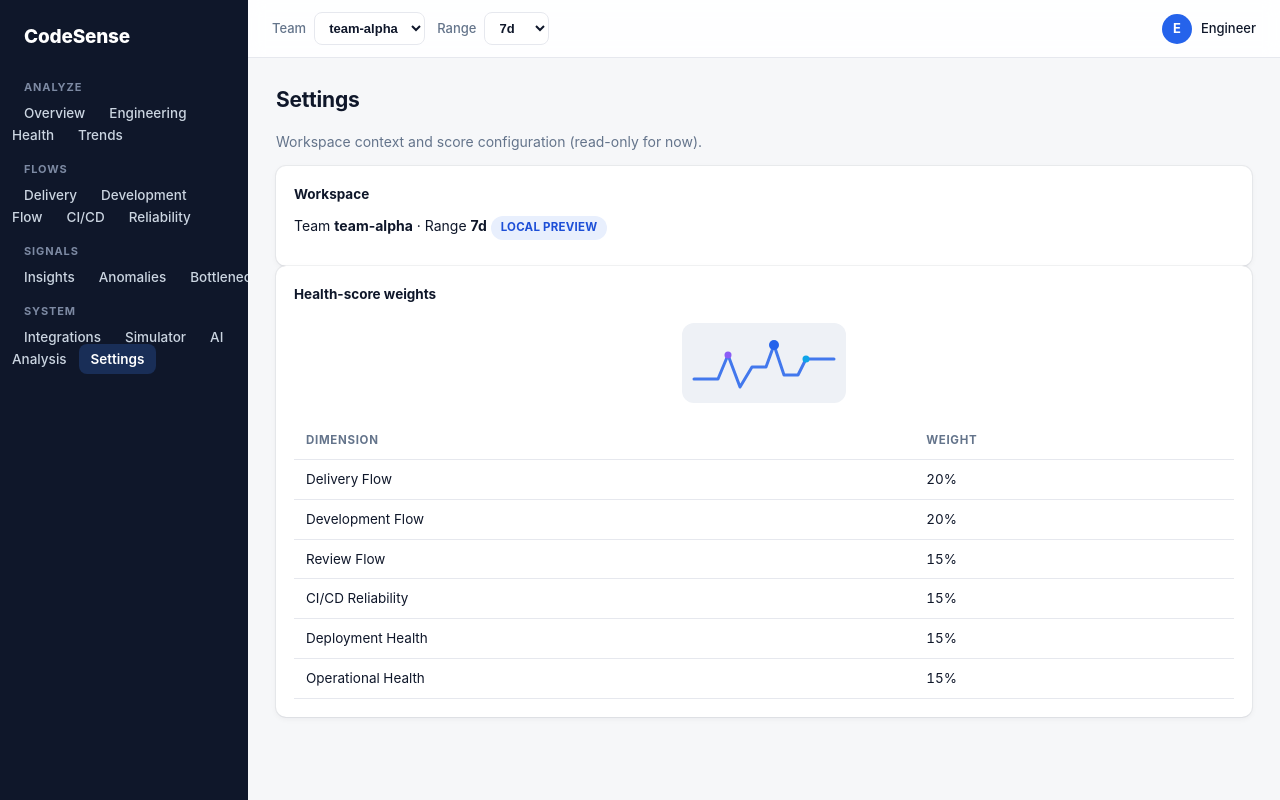
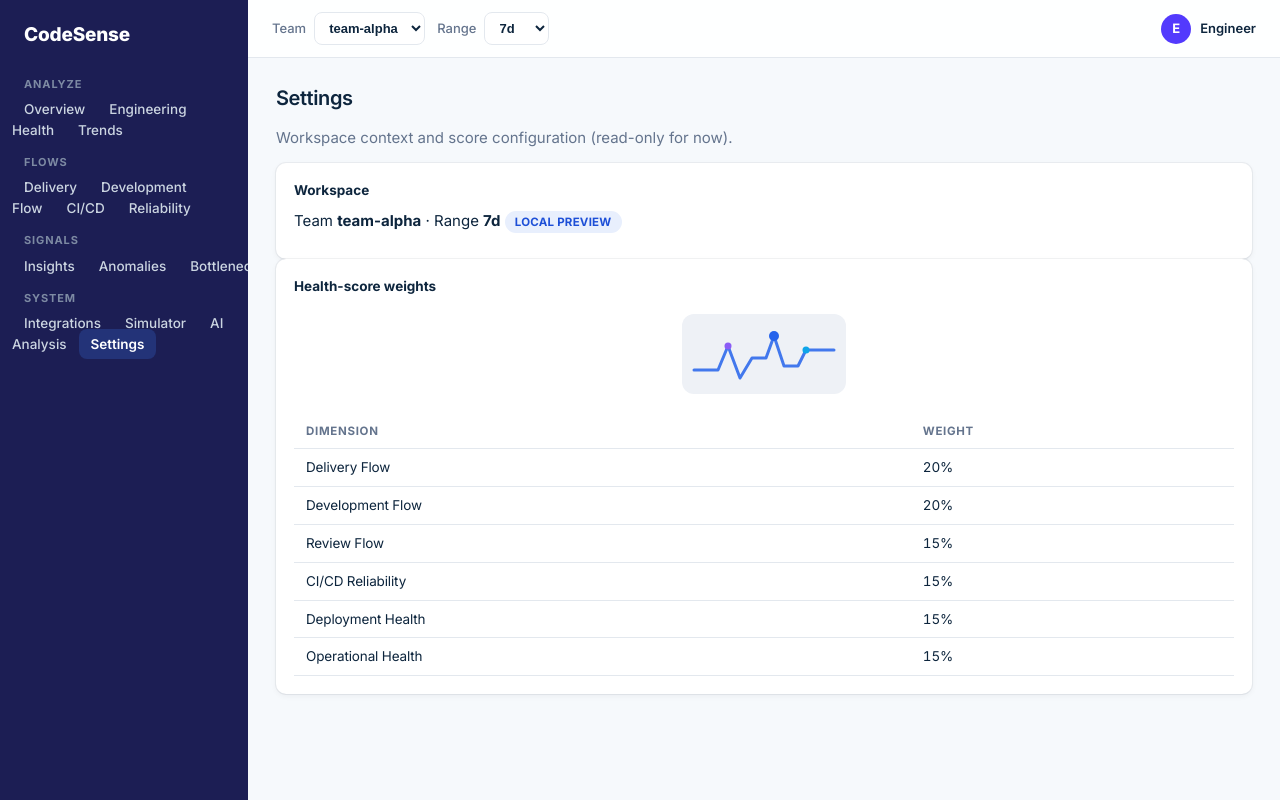
Before and after one commit to Manojkumarw13/codesense, a React (Vite) app in the folder frontend/: page /settings in a window 1280 px wide. Built offline with nearby package versions, Linux system fonts and the light colour scheme.

Commit message:
style(frontend): Stripe phase 1 tokens, Inter, base type

```diff
--- a/frontend/index.html
+++ b/frontend/index.html
@@ -4,6 +4,12 @@
     <meta charset="UTF-8" />
     <meta name="viewport" content="width=device-width, initial-scale=1.0" />
     <link rel="icon" type="image/svg+xml" href="/favicon.svg" />
+    <link rel="preconnect" href="https://fonts.googleapis.com" />
+    <link rel="preconnect" href="https://fonts.gstatic.com" crossorigin />
+    <link
+      href="https://fonts.googleapis.com/css2?family=Inter:wght@300;400;500;600;700;800&display=swap"
+      rel="stylesheet"
+    />
     <title>CodeSense — Engineering Intelligence</title>
   </head>
   <body>
--- a/frontend/src/styles.css
+++ b/frontend/src/styles.css
@@ -1,48 +1,33 @@
-/* CodeSense design system — Emil (restraint) primary, Jakub (polish) secondary.
+@import './styles/tokens.css';
+
+/* CodeSense design system — Stripe tokens + Emil restraint + Jakub polish.
    Motion rule: micro-feedback only (hover/press/focus). Route changes, data
    grids, charts and disclosures are instant — frequency gate, no decoration. */
-
-:root {
-  --bg: #f6f7f9;
-  --panel: #ffffff;
-  --ink: #0f172a;
-  --muted: #64748b;
-  --faint: #94a3b8;
-  --line: #e6e8ee;
-  --accent: #2563eb;
-  --accent-ink: #1d4ed8;
-  --accent-tint: #e8effd;
-  --sidebar: #0f172a;
-  --sidebar-ink: #cbd5e1;
-  --ok-bg: #e5f6ea;
-  --ok-ink: #14702c;
-  --warn-bg: #fdf3d7;
-  --warn-ink: #8a5a00;
-  --bad-bg: #fdecec;
-  --bad-ink: #b42318;
-  --info-bg: #e8effd;
-  --info-ink: #1d4fd7;
-  --radius: 10px;
-  --ease-out: cubic-bezier(0.32, 0.72, 0, 1);
-  --fast: 150ms;
-}
 
 * { box-sizing: border-box; }
 
 body {
   margin: 0;
   font-family: Inter, ui-sans-serif, system-ui, -apple-system, "Segoe UI", sans-serif;
+  font-feature-settings: "ss01";
   background: var(--bg);
   color: var(--ink);
-  font-size: 14px;
-  line-height: 1.55;
+  font-size: 15px;
+  line-height: 1.4;
   -webkit-font-smoothing: antialiased;
 }
 
+/* Tabular numerals wherever numbers compare (Stripe body-tabular). */
+.tnum, .score-hero, .table th, .table td, .dim-value, .rechart {
+  font-feature-settings: "tnum";
+  letter-spacing: -0.01em;
+}
+
 h2 {
-  font-size: 21px;
-  font-weight: 700;
-  letter-spacing: -0.01em;
+  font-size: 20px;
+  font-weight: 600;
+  letter-spacing: -0.02em;
+  line-height: 1.4;
   margin: 0 0 4px;
 }
 
--- /dev/null
+++ b/frontend/src/styles/tokens.css
@@ -0,0 +1,68 @@
+/* CodeSense token layer — Stripe-mapped (stripe-DESIGN.md).
+   Same variable names as before so every component keeps working.
+   Severity tokens stay product-scoped; they re-tint in Phase 2. */
+
+:root {
+  /* Canvas */
+  --bg: #f6f9fc;
+  --panel: #ffffff;
+
+  /* Ink scale — deep navy, never black */
+  --ink: #0d253d;
+  --ink-2: #273951;
+  --muted: #64748d;
+  --faint: #94a3b8;
+
+  /* Hairlines */
+  --line: #e3e8ee;
+  --line-input: #a8c3de;
+
+  /* Indigo hierarchy — CTA/link only, never body text */
+  --accent: #533afd;
+  --accent-deep: #4434d4;
+  --accent-press: #2e2b8c;
+  --accent-soft: #665efd;
+  --accent-tint: #b9b9f9;
+  --accent-ink: #4434d4;
+
+  /* Sidebar (dark-app shell) */
+  --sidebar: #1c1e54;
+  --sidebar-ink: #cbd5e1;
+
+  /* Severity (product-UI scope) */
+  --ok-bg: #e5f6ea;
+  --ok-ink: #14702c;
+  --warn-bg: #fdf3d7;
+  --warn-ink: #8a5a00;
+  --bad-bg: #fdecec;
+  --bad-ink: #b42318;
+  --info-bg: #e8effd;
+  --info-ink: #1d4fd7;
+
+  /* Radius scale */
+  --radius-xs: 4px;
+  --radius-sm: 6px;
+  --radius-md: 8px;
+  --radius-lg: 12px;
+  --radius-xl: 16px;
+  --radius-pill: 9999px;
+  --radius: 10px;
+
+  /* Spacing scale (8px base) */
+  --sp-xxs: 2px;
+  --sp-xs: 4px;
+  --sp-sm: 8px;
+  --sp-md: 12px;
+  --sp-lg: 16px;
+  --sp-xl: 24px;
+  --sp-xxl: 32px;
+  --sp-huge: 64px;
+
+  /* Elevation — blue-tinted, subtle */
+  --shadow-1: rgba(0, 55, 112, 0.08) 0 1px 3px;
+  --shadow-2: rgba(0, 55, 112, 0.08) 0 8px 24px, rgba(0, 55, 112, 0.04) 0 2px 6px;
+
+  /* Motion (Emil-gated, unchanged) */
+  --ease-out: cubic-bezier(0.32, 0.72, 0, 1);
+  --fast: 150ms;
+}
```
Also changed, not shown: 1 other file (tests, documents, lock files or other folders).
